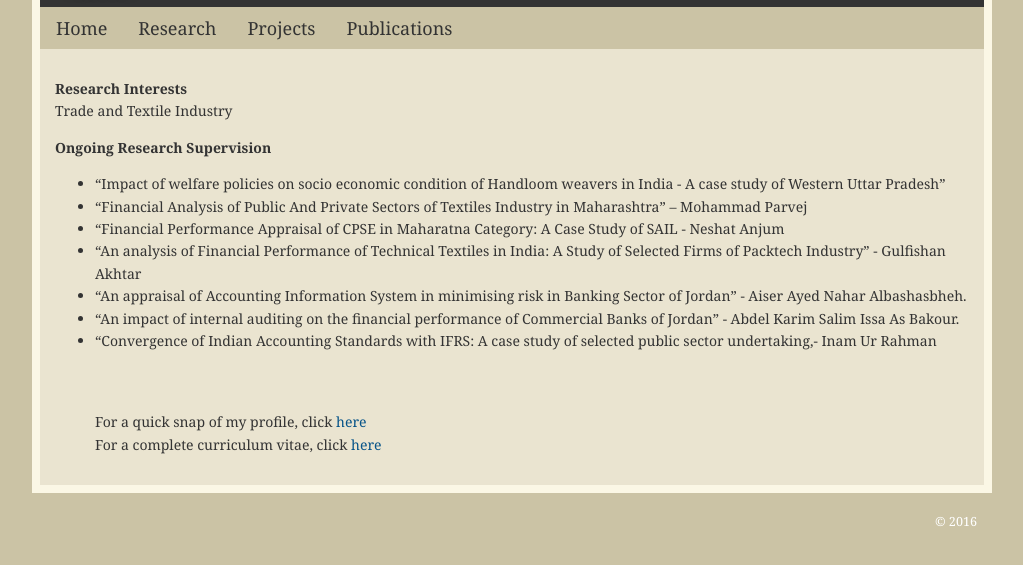
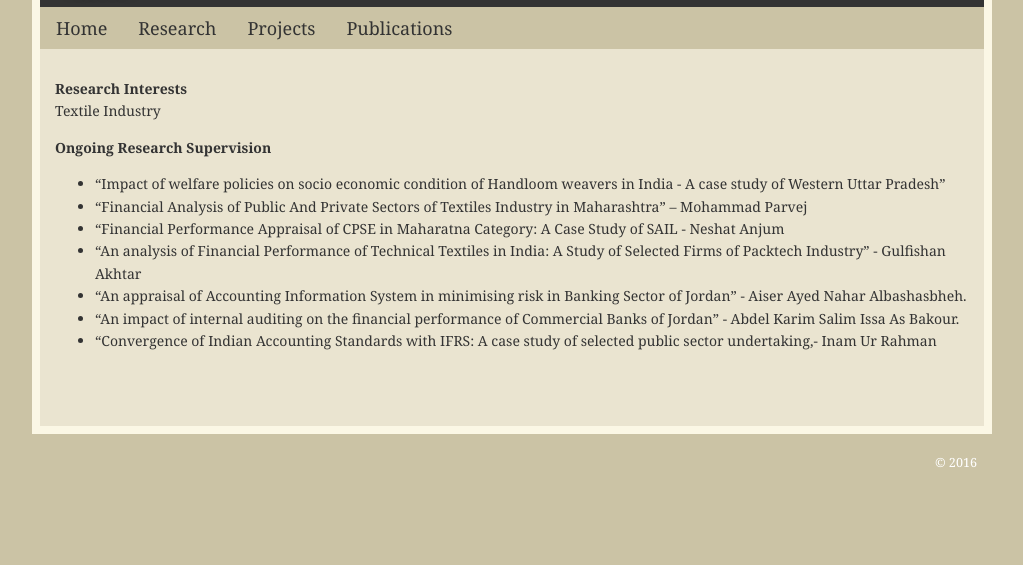
Before and after one commit to asiyaac/asiyaac.github.io, a plain HTML site: page page2.html in a window 1280 px wide. Shown: the part 113-678 px from the top of the page, without its empty margins (128-1151 px from the left). Drawn offline with Linux system fonts and the light colour scheme.

Commit message:
Update page2.html

```diff
--- a/page2.html
+++ b/page2.html
@@ -44,7 +44,7 @@
             Research Interests
             </b>
             </head><br>
-            <body>Trade and Textile Industry<br></body>
+            <body>Textile Industry<br></body>
             </p>
             <p> <head><b>   Ongoing Research Supervision <br></b> </head>
             <ul>
@@ -59,10 +59,7 @@
             <br><br>
 
 
-        	<p>
-            For a quick snap of my profile, click    <a href="CV_snap.pdf"  target = "_blank"> here </a><br>
-            For a complete curriculum vitae, click   <a href="mycv.pdf"  target = "_blank"> here </a>
- </p>
+
 <p> </p>
 
 
```
